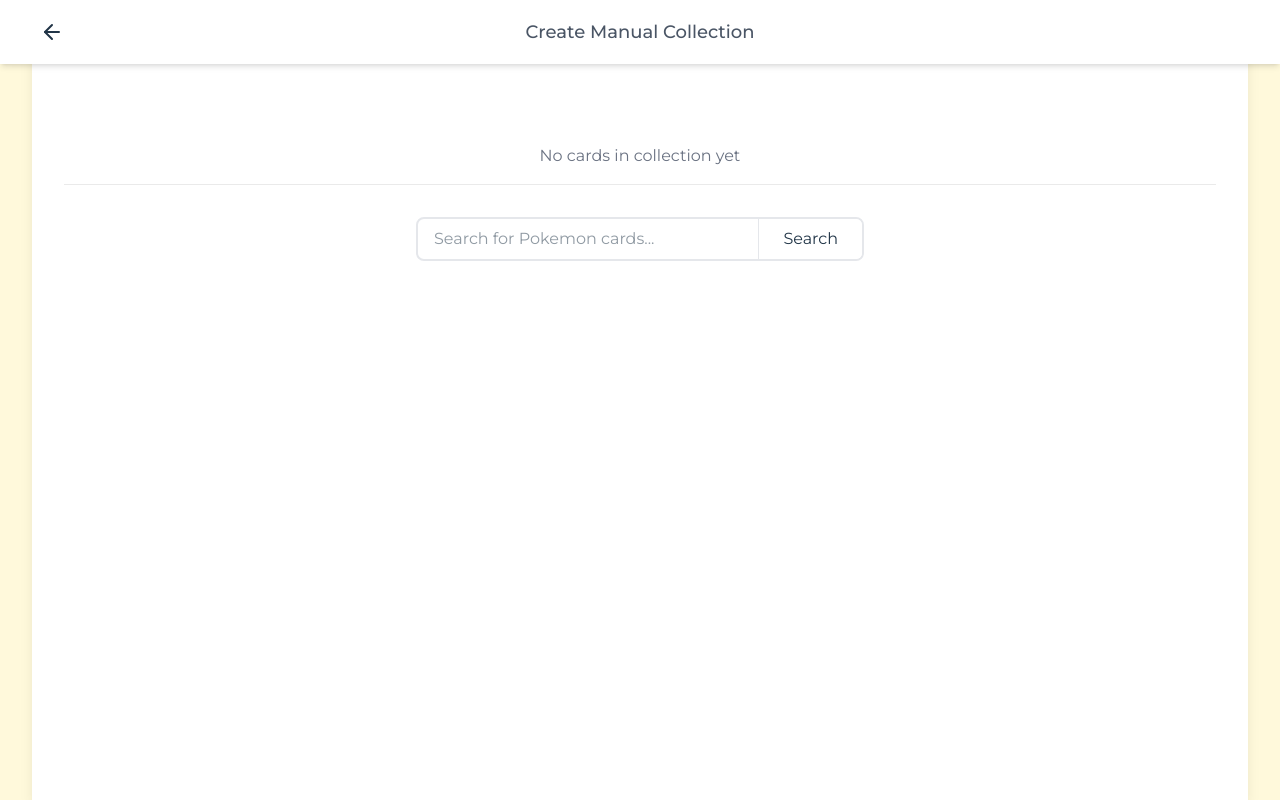
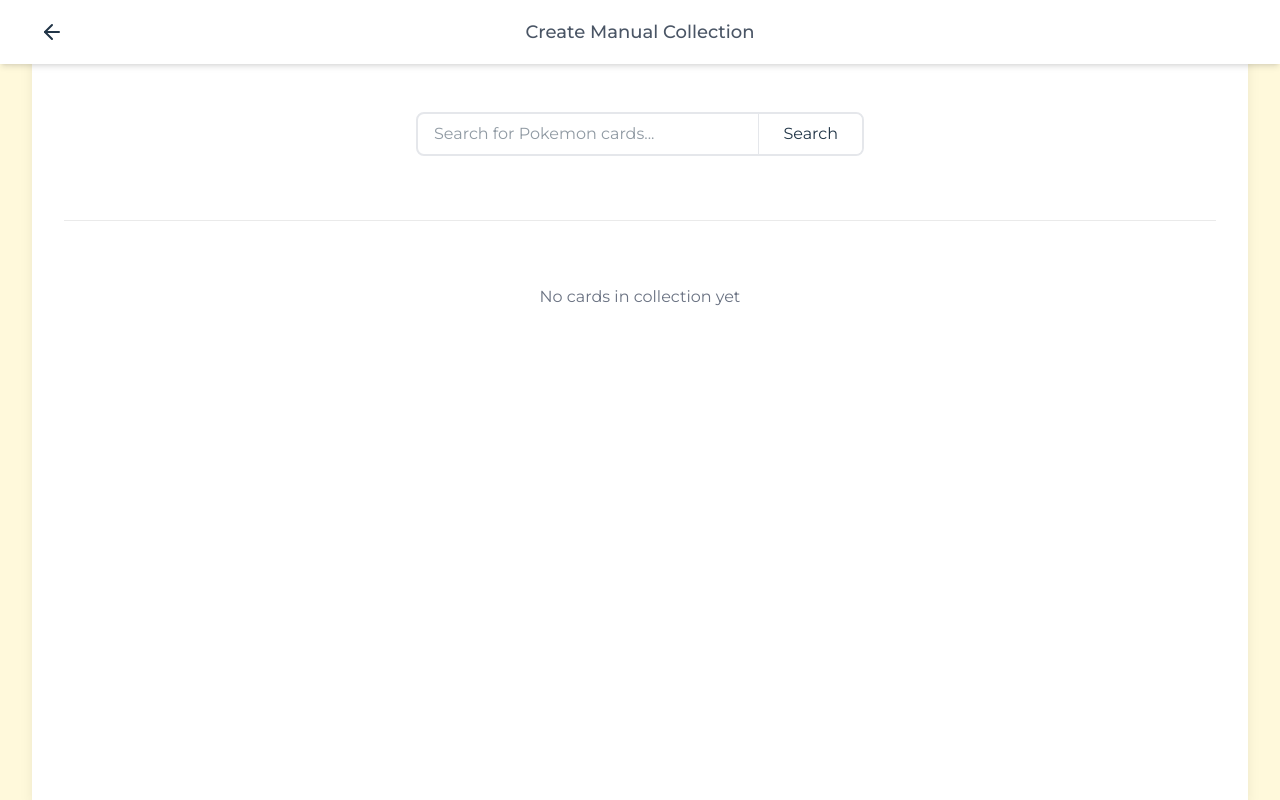
Before and after one commit to wagyobeef/pokenest, a React (Vite) app in the folder frontend/: page /create-manual-collection in a window 1280 px wide. Built offline with nearby package versions, Linux system fonts and the light colour scheme.

Commit message:
fix look of the card

```diff
--- a/frontend/src/CreateManualCollectionPage/CreateManualCollectionPage.tsx
+++ b/frontend/src/CreateManualCollectionPage/CreateManualCollectionPage.tsx
@@ -9,9 +9,9 @@ const CreateManualCollectionPage = () => {
 
   return (
     <SubPage backTo="/create-collection" title="Create Manual Collection">
+      <SearchCardsSection cards={cards} setCards={setCards} />
+      <hr className="my-4 border-t border-[#EAEAEA]" />
       <DisplayCollectionSection cards={cards} />
-      <hr className="my-4 border-t border-[#EAEAEA]" />
-      <SearchCardsSection cards={cards} setCards={setCards} />
     </SubPage>
   );
 };
--- a/frontend/src/CreateManualCollectionPage/DisplayCollectionSection.tsx
+++ b/frontend/src/CreateManualCollectionPage/DisplayCollectionSection.tsx
@@ -7,28 +7,35 @@ interface DisplayCollectionSectionProps {
 const DisplayCollectionSection = ({ cards }: DisplayCollectionSectionProps) => {
   if (cards.length === 0) {
     return (
-      <div className="text-center text-gray-500 mt-8">
+      <div className="text-center text-gray-500 py-12">
         No cards in collection yet
       </div>
     );
   }
 
   return (
-    <div className="mt-8">
-      <h2 className="text-2xl font-semibold mb-4">Your Collection</h2>
-      <div className="grid grid-cols-1 md:grid-cols-2 lg:grid-cols-3 xl:grid-cols-4 gap-6 max-w-[1300px] mx-auto">
+    <div>
+      <div className="flex items-center mb-4 ms-8">
+        <h2 className="text-xl font-semibold text-gray-900">In Collection</h2>
+        <div className="ml-2 flex items-center justify-center bg-gray-100 rounded-full h-7 w-7">
+          <span className="text-base text-gray-600">{cards.length}</span>
+        </div>
+      </div>
+      <div className="grid grid-cols-1 md:grid-cols-3 lg:grid-cols-4 xl:grid-cols-5 gap-y-2 gap-x-1 max-w-[1300px] mx-auto">
         {cards.map((card) => (
           <div
             key={card.id}
-            className="border rounded-lg p-4 relative group max-w-[300px] justify-self-center w-full"
+            className="border border-gray-300 rounded-lg p-3 relative group max-w-[200px] justify-self-center w-full"
           >
             <img
               src={card.imageUrl}
               alt={card.name}
               className="w-full h-auto"
             />
-            <h3 className="text-lg font-semibold mt-2">{card.name}</h3>
-            <p className="text-gray-600">{card.setName}</p>
+            <h3 className="text-base font-semibold mt-2 truncate">
+              {card.name}
+            </h3>
+            <p className="text-sm text-gray-600 truncate">{card.setName}</p>
           </div>
         ))}
       </div>
--- a/frontend/src/CreateManualCollectionPage/SearchCardsSection.tsx
+++ b/frontend/src/CreateManualCollectionPage/SearchCardsSection.tsx
@@ -59,7 +59,7 @@ const SearchCardsSection = ({ cards, setCards }: SearchCardsSectionProps) => {
   };
 
   return (
-    <div className="flex flex-col gap-4 p-4">
+    <div className="flex flex-col gap-4">
       <div className="flex justify-center">
         <div className="flex max-w-md w-full border-2 border-gray-200 rounded-lg overflow-hidden mb-4">
           <input
@@ -89,19 +89,21 @@ const SearchCardsSection = ({ cards, setCards }: SearchCardsSectionProps) => {
           <LoadingIndicator />
         </div>
       ) : (
-        <div className="grid grid-cols-1 md:grid-cols-3 lg:grid-cols-4 xl:grid-cols-5 gap-4 max-w-[1300px] mx-auto">
+        <div className="flex overflow-x-auto gap-2 pb-4 hide-scrollbar">
           {searchedCards.map((card: FormattedCardType) => (
             <div
               key={card.id}
-              className="border border-gray-300 rounded-lg p-3 relative group max-w-[240px] justify-self-center w-full"
+              className="border border-gray-300 rounded-lg p-3 relative group w-[200px] flex-shrink-0"
             >
               <img
                 src={card.imageUrl}
                 alt={card.name}
                 className="w-full h-auto"
               />
-              <h3 className="text-base font-semibold mt-2">{card.name}</h3>
-              <p className="text-sm text-gray-600">{card.setName}</p>
+              <h3 className="text-base font-semibold mt-2 truncate">
+                {card.name}
+              </h3>
+              <p className="text-sm text-gray-600 truncate">{card.setName}</p>
 
               {/* Hover Overlay */}
               <div className="absolute inset-0 bg-black/50 opacity-0 group-hover:opacity-100 transition-opacity duration-200 rounded-lg flex items-center justify-center">
--- a/frontend/src/index.css
+++ b/frontend/src/index.css
@@ -56,3 +56,16 @@ h1 {
     background-color: #ffffff;
   }
 }
+
+@tailwind base;
+@tailwind components;
+@tailwind utilities;
+
+.hide-scrollbar {
+  -ms-overflow-style: none; /* IE and Edge */
+  scrollbar-width: none; /* Firefox */
+}
+
+.hide-scrollbar::-webkit-scrollbar {
+  display: none; /* Chrome, Safari and Opera */
+}
```
